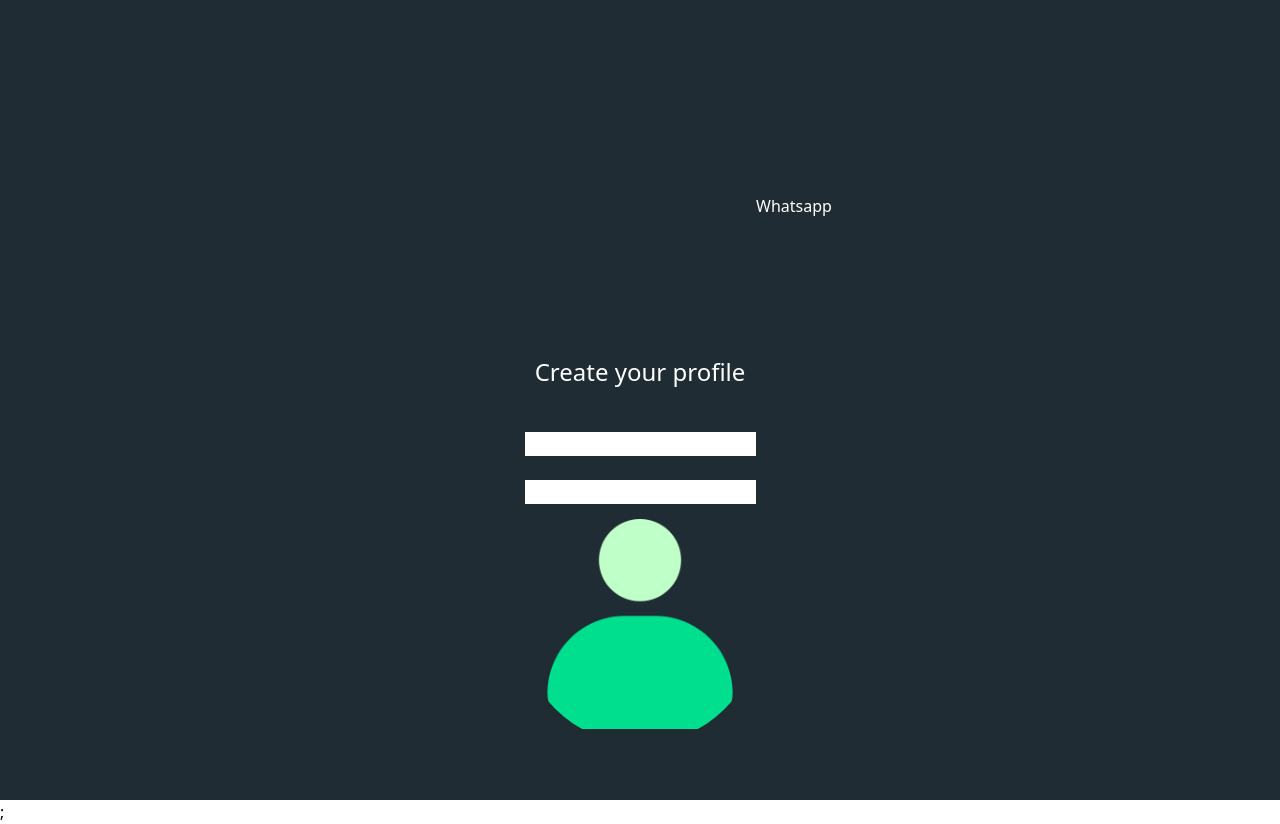
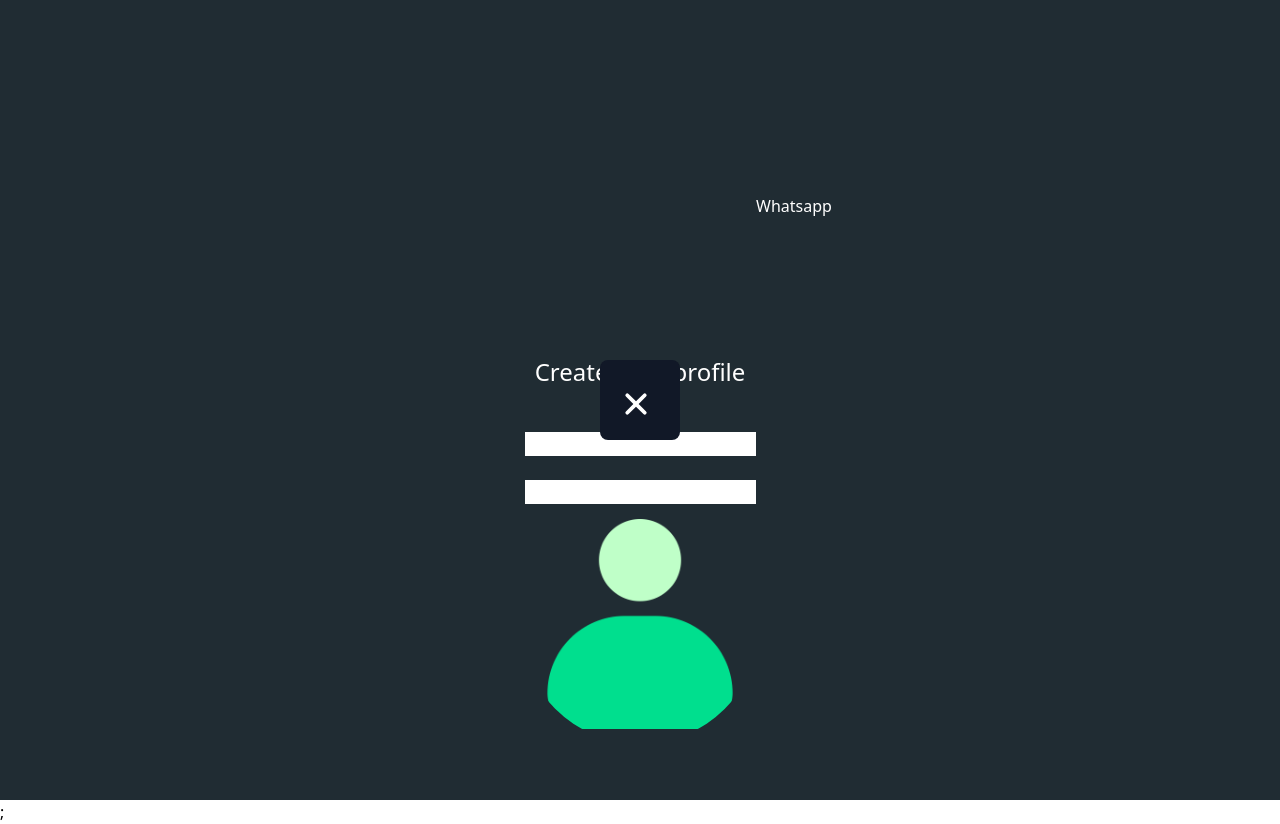
Before and after one commit to ramya72002/tele-dailer, a Next.js app in the folder client/: page /onboarding in a window 1280 px wide. Built offline with nearby package versions, Linux system fonts and the light colour scheme.

Commit message:
fixed errors

```diff
--- a/client/src/components/common/Avatar.jsx
+++ b/client/src/components/common/Avatar.jsx
@@ -2,6 +2,8 @@ import React, { useState, useEffect } from "react";
 import Image from "next/image"; // Import Image from next/image
 import { FaCamera } from "react-icons/fa";
 import ContextMenu from "./ContextMenu";
+import PhotoLibrary from "./PhotoLibrary";
+import PhotoPicker from "./PhotoPicker";
 
 function Avatar({ type, image, setImage }) {
   const [hover, setHover] = useState(false);
@@ -11,6 +13,7 @@ function Avatar({ type, image, setImage }) {
     y: 0,
   });
   const [grabPhoto, setGrabPhoto] = useState(false);
+  const [showPhotoLibary,setShowPhotoLibary]=useState(false);
 
   const showContextMenu = (e) => {
     e.preventDefault();
@@ -58,6 +61,7 @@ function Avatar({ type, image, setImage }) {
   };
 
   return (
+    <>
     <div className="flex items-center justify-center">
       {type === "sm" && (
         <div className="relative h-10 w-10">
@@ -80,12 +84,14 @@ function Avatar({ type, image, setImage }) {
               hover ? "visible" : "hidden"
             }`}
             onClick={(e) => showContextMenu(e)}
+            id="context-opener"
           >
             <FaCamera
               className="text-2xl"
+              id="context-opener"
               onClick={(e) => showContextMenu(e)}
             />
-            <span onClick={(e) => showContextMenu(e)}>
+            <span onClick={(e) => showContextMenu(e)}  id="context-opener" >
               Change <br /> Profile <br /> Photo
             </span>
           </div>
@@ -94,6 +100,7 @@ function Avatar({ type, image, setImage }) {
           </div>
         </div>
       )}
+      </div>
       {isContextMenuVisible && (
         <ContextMenu
           options={contextMenuOptions}
@@ -102,16 +109,15 @@ function Avatar({ type, image, setImage }) {
           setContextMenu={setIsContextMenuVisible}
         />
       )}
-      {grabPhoto && (
-        <input
-          type="file"
-          id="photo-picker"
-          style={{ display: "none" }}
-          onChange={photoPickerChange}
-        />
+      {PhotoLibrary && (
+      <PhotoLibrary
+      setImage={setImage}
+      hidePhotoLibary={setShowPhotoLibary}
+      />
       )}
-    </div>
-  );
+      {grabPhoto && <PhotoPicker onChange={photoPickerChange} /> }
+</>
+ );
 }
 
 export default Avatar;
--- a/client/src/components/common/PhotoLibrary.jsx
+++ b/client/src/components/common/PhotoLibrary.jsx
@@ -1,7 +1,31 @@
 import React from "react";
+import { IoClose } from "react-icons/io5";
 
-function PhotoLibrary() {
-  return <div>PhotoLibrary</div>;
+function PhotoLibrary({ setPhoto, hidePhotoLibary }) {
+  const images = [
+    "/avatars/1.png",
+    "/avatars/2.png",
+    "/avatars/3.png",
+    "/avatars/4.png",
+    "/avatars/5.png",
+    "/avatars/6.png",
+    "/avatars/7.png",
+    "/avatars/8.png",
+    "/avatars/9.png",
+  ];
+
+  return (
+    <div className="fixed top-0 left-0 max-h-[100vh] max-w-[100vw] h-full w-full flex justify-center items-center">
+      <div className="h-max w-max bg-gray-900 gap-6 rounded-lg p-4">
+        <div
+          className="pt-2 pe-2 cursor-pointer flex items-end justify-end"
+          onClick={() => hidePhotoLibary(false)}
+        >
+          <IoClose className="h-10 w-10 cursor-pointer" />
+        </div>
+      </div>
+    </div>
+  );
 }
 
 export default PhotoLibrary;
--- a/client/src/components/common/PhotoPicker.jsx
+++ b/client/src/components/common/PhotoPicker.jsx
@@ -1,7 +1,16 @@
 import React from "react";
+import ReactDom from "react-dom";
 
-function PhotoPicker() {
-  return <div>PhotoPicker</div>;
+function PhotoPicker({onChange}) {
+  const component=(
+    <input type="file" hidden id="photo-picker" onChange={onchange}/>
+  );
+
+  return ReactDOM.createPortal(
+    component,
+    document.getElementById("photo-picker-element")
+
+  );
 }
 
 export default PhotoPicker;
```
